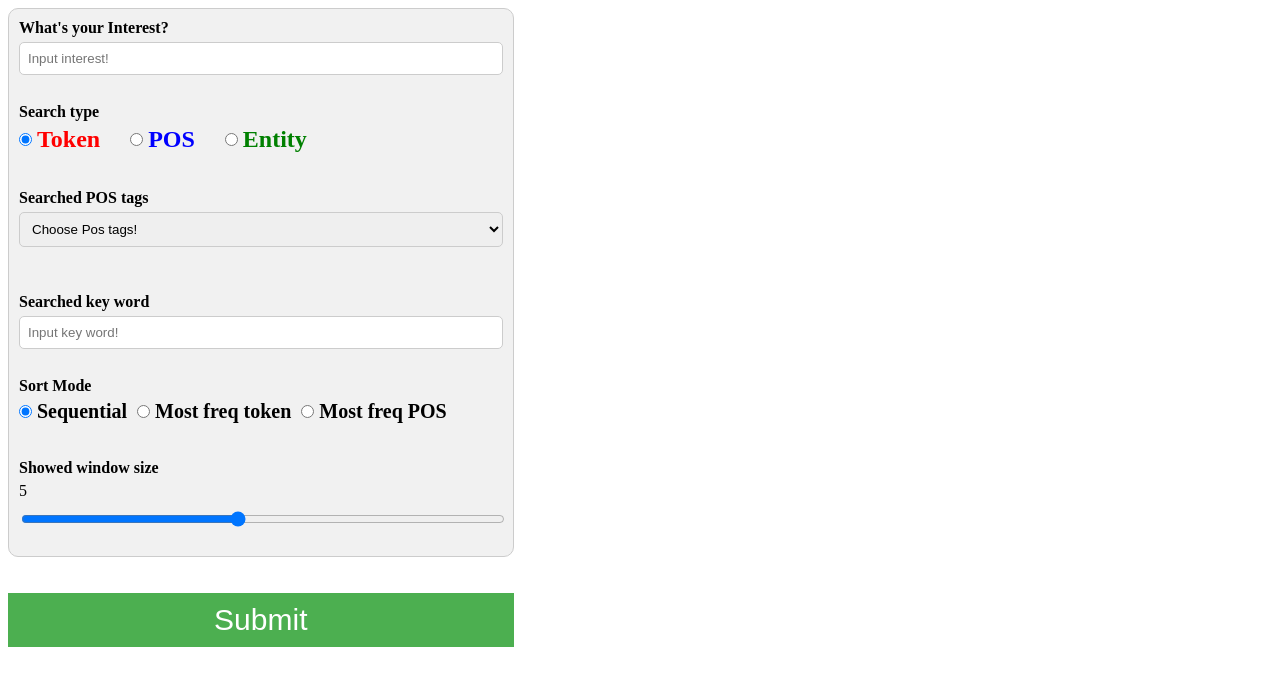
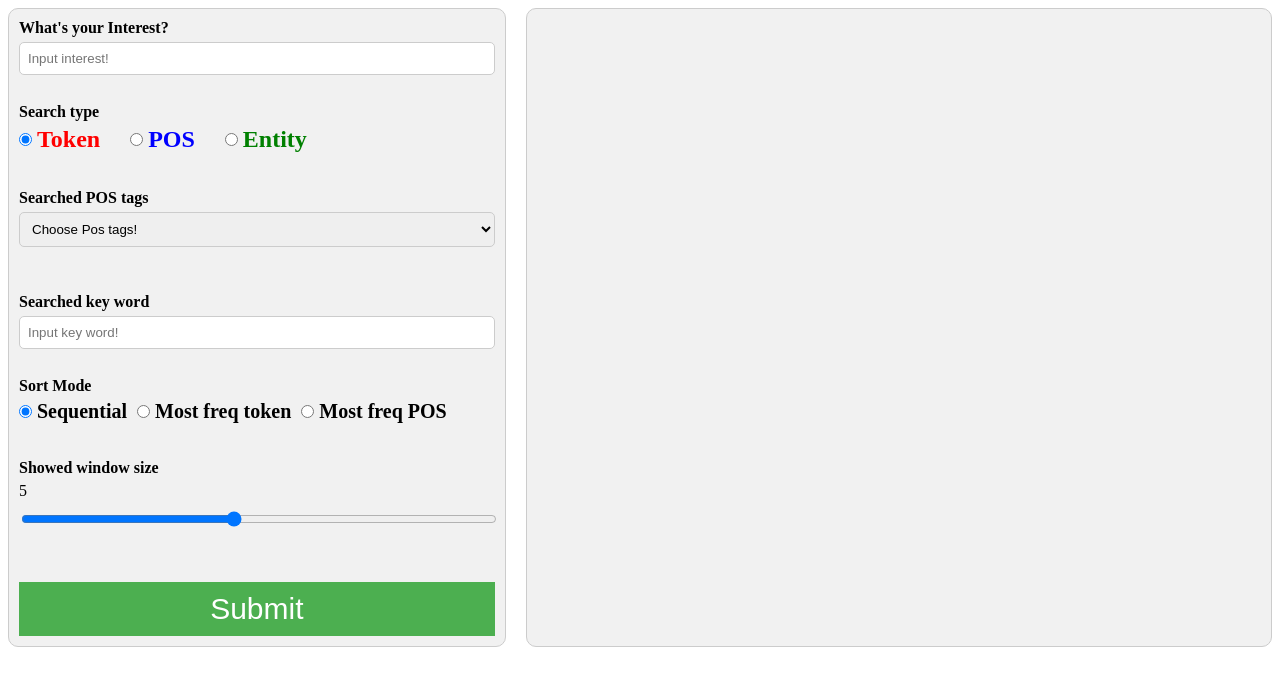
Before and after one commit to Grass-Haeru/Wizard-duck, a Flask app: page / in a window 1280 px wide. Shown: the top 686 px of the page. Run offline with Flask 3, Linux system fonts and the light colour scheme; parts of the project's set-up code (start-up, migrations or seed data) failed here and were passed over.

Commit message:
Compleated

```diff
--- a/app.py
+++ b/app.py
@@ -55,12 +55,16 @@ def kwic_nltk(text, search_value, operation, window, color, sort_mode, next_n=1)
         if match:
             start = max(i - window, 0)
             end = min(i + len(search_tokens) + window, len(tokens))
-            context = tokens[start:i] + \
-                      [colored(" ".join(tokens[i:i + len(search_tokens)]), color, attrs=["bold"])] + \
-                      tokens[i + len(search_tokens):end]
+            context = (
+                " ".join(tokens[start:i]) +
+                ' <span style="color:{};font-weight:bold">'.format(color) +
+                " ".join(tokens[i:i + len(search_tokens)]) +
+                '</span> ' +
+                " ".join(tokens[i + len(search_tokens):end])
+            )
             results.append({
                 'index': i,
-                'context': "... " + " ".join(context) + " ...",
+                'context': "... " + context + " ...",
                 'token': " ".join(tokens[i:i + len(search_tokens)]),
                 'pos': " ".join([tagged[j][1] for j in range(i, i + len(search_tokens))])
             })
@@ -75,6 +79,23 @@ def kwic_nltk(text, search_value, operation, window, color, sort_mode, next_n=1)
                 if next_pos:
                     next_word_pos_counter[next_pos] += 1
                     next_word_pos_examples[next_pos].append("... " + " ".join(context) + " ...")
+
+    if sort_mode == 2:
+        # 次語頻度順にresultsを並べる
+        freq_order = [k for k, v in next_word_counter.most_common()]
+        def get_next_words(res):
+            # res['index']を使って次語をtokensから取得
+            idx = res['index'] + len(res['token'].split())
+            return tuple(tokens[idx:idx+1]) if idx < len(tokens) else ()
+        results.sort(key=lambda r: freq_order.index(get_next_words(r)) if get_next_words(r) in freq_order else len(freq_order))
+    elif sort_mode == 3:
+        freq_order = [k for k, v in next_word_pos_counter.most_common()]
+        def get_next_pos(res):
+            idx = res['index'] + len(res['token'].split())
+            return tuple(tagged[j][1] for j in range(idx, idx+1) if j < len(tagged))
+        results.sort(key=lambda r: freq_order.index(get_next_pos(r)) if get_next_pos(r) in freq_order else len(freq_order))
+    else:
+        results.sort(key=lambda x: x['index'])
 
     # ソートモードの処理はあなたの既存コードのままでOKです。
 
@@ -179,7 +200,10 @@ def chat():
             return jsonify({'status': 'error', 'message': 'Ambiguous interest', 'candidates': e.options})
 
         operation = int(data.get('Operation'))
-        target = data.get('Target', '')
+        if operation == 2:
+            target = data.get('POS','')
+        else:
+            target = data.get('Target', '')
         sort_mode = int(data.get('SortMode'))
         window = int(data.get('Window'))
 
--- a/templates/index.html
+++ b/templates/index.html
@@ -39,6 +39,15 @@
                     align-items: flex-start;
                 }
             }
+
+            /*↓Generated by ChatGPT↓*/
+            .Container {
+                display: flex;
+                flex-direction: row;
+                width: 100%;
+                box-sizing: border-box;
+            }
+            /*↑Generated by ChatGPT↑*/
 
             .InputDetail{
             width: 40%;
@@ -96,10 +105,20 @@
             }
 
             .SubmitButton button{
-                width: 40%;
+                width: 100%;
             }
 
             /*↓Generated by ChatGPT↓*/
+            .Result{
+                width: 60%;
+                padding: 10px;
+                border: 1px solid #ccc;
+                border-radius: 10px;
+                background-color: #f1f1f1;
+                box-sizing: border-box;
+                margin-left: 10px;
+            }
+
             #ChooseSearchTypes{
                 display: flex;
                 gap: 30px;
@@ -245,13 +264,14 @@
                     <input type="range" id="WindowSize" name="WindowSize" min="1" max="10" step="1" value="5">
                 </form>
 
+                <br></br>
+
+                <div class="SubmitButton" id="Button">
+                    <button type="submit" id="Submit">Submit</button>
+                </div>
+
             </div>
 
-            <br></br>
-
-            <div class="SubmitButton" id="Button">
-                <button type="submit" id="Submit">Submit</button>
-            </div>
 
             <div class="Result" id="Result">
                 <!-- It Shows result here. -->
@@ -327,11 +347,27 @@
 
                 .then(data => {
                     const resultContainer = document.getElementById('Result');
-                    resultContainer.innerHTML = ''; // 既存の結果をクリア
+                    resultContainer.innerHTML = '';
 
-                    // 返ってきたデータをそのまま整形して表示
-                    resultContainer.textContent = JSON.stringify(data, null, 2);
-                })
+                    if (data.status === 'success') {
+                        if (data.data && data.data.results && Array.isArray(data.data.results) && data.data.results.length > 0) {
+                            const ul = document.createElement('ul');
+                            data.data.results.forEach(item => {
+                                const li = document.createElement('li');
+                                // 例: context, left, keyword, right を表示
+                                li.innerHTML = `
+                                    ${item.context || ''}<br>
+                                `;
+                                ul.appendChild(li);
+                            });
+                            resultContainer.appendChild(ul);
+                        } else {
+                            resultContainer.textContent = 'No results found.';
+                        }
+                    } else {
+                        resultContainer.textContent = data.message || 'Error occurred while fetching results.';
+                    }
+})
 
                 .catch(error => {
                     console.error('Error:', error);
```
